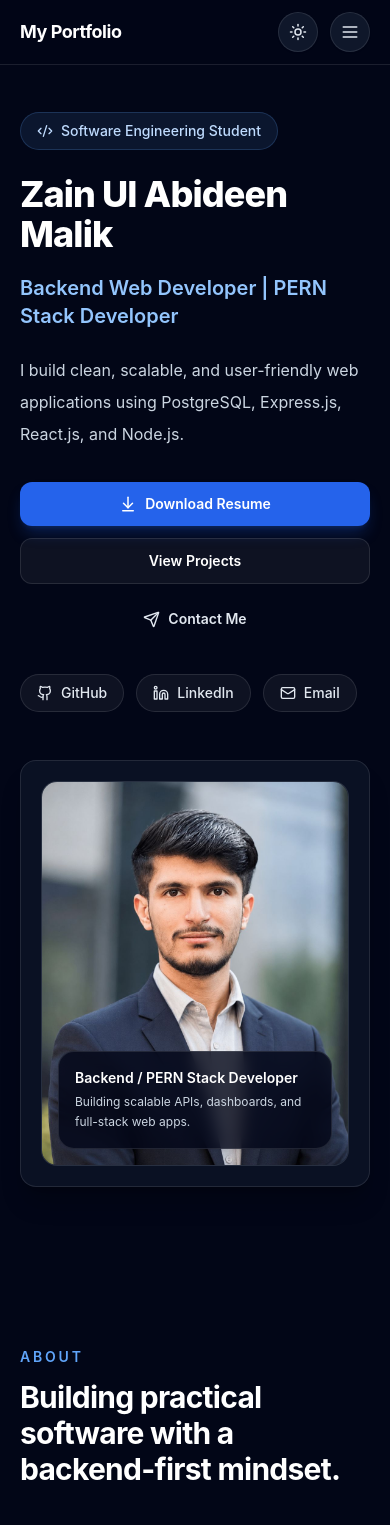
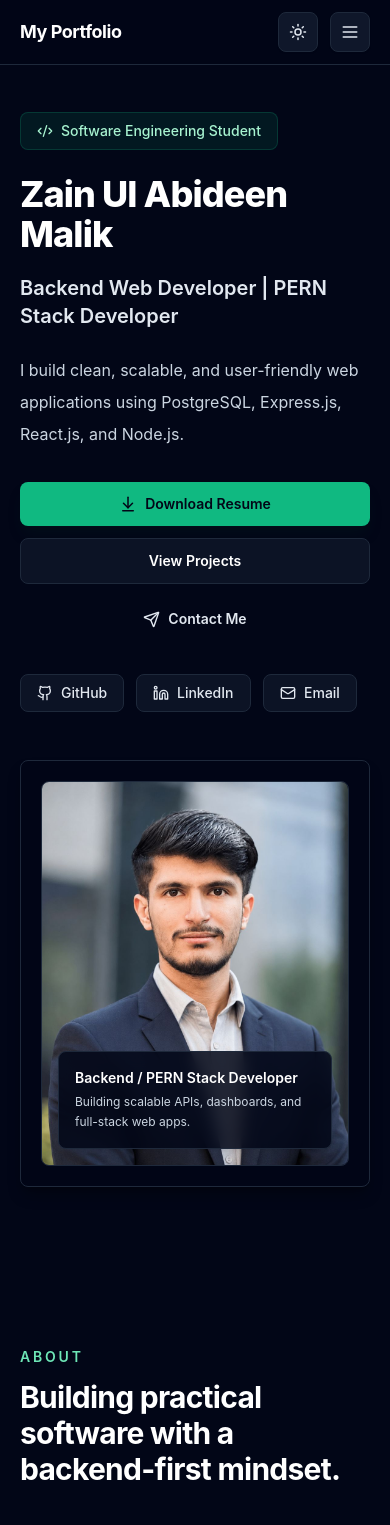
Before and after one commit to Zainmalik3618/my-Portfolio, a React (Vite) app: page / in a window 390 px wide. Shown: the top 1525 px of the page. Built offline with nearby package versions, Linux system fonts and the light colour scheme.

Commit message:
Update portfolio theme and animations

```diff
--- a/src/App.jsx
+++ b/src/App.jsx
@@ -21,7 +21,7 @@ function App() {
   };
 
   return (
-    <div className="min-h-screen bg-slate-50 text-slate-900 antialiased transition-colors duration-300 dark:bg-slate-950 dark:text-slate-100">
+    <div className="min-h-screen bg-slate-50 text-slate-900 antialiased transition-colors duration-500 ease-out dark:bg-slate-950 dark:text-slate-100">
       <Navbar theme={theme} onToggleTheme={toggleTheme} />
       <main>
         <Hero />
--- a/src/components/About.jsx
+++ b/src/components/About.jsx
@@ -1,5 +1,7 @@
 import { motion } from 'framer-motion';
 import { Code2, Database, GraduationCap } from 'lucide-react';
+
+const sectionMotion = { duration: 0.7, ease: [0.22, 1, 0.36, 1] };
 
 function About() {
   const highlights = [
@@ -16,7 +18,7 @@ function About() {
             initial={{ opacity: 0, y: 24 }}
             whileInView={{ opacity: 1, y: 0 }}
             viewport={{ once: true, amount: 0.3 }}
-            transition={{ duration: 0.55 }}
+            transition={sectionMotion}
           >
             <p className="section-kicker">About</p>
             <h2 className="section-title">Building practical software with a backend-first mindset.</h2>
@@ -26,7 +28,7 @@ function About() {
             initial={{ opacity: 0, y: 24 }}
             whileInView={{ opacity: 1, y: 0 }}
             viewport={{ once: true, amount: 0.3 }}
-            transition={{ duration: 0.55, delay: 0.05 }}
+            transition={{ ...sectionMotion, delay: 0.05 }}
             className="panel p-6 sm:p-8"
           >
             <p className="text-base leading-8 text-slate-600 dark:text-slate-300">
@@ -39,9 +41,9 @@ function About() {
               {highlights.map(({ title, icon: Icon }) => (
                 <div
                   key={title}
-                  className="rounded-2xl border border-slate-200 bg-slate-50 p-4 dark:border-white/10 dark:bg-white/5"
+                  className="rounded-lg border border-slate-200 bg-slate-50 p-4 smooth-motion hover:border-emerald-300 hover:bg-white dark:border-slate-800 dark:bg-slate-900/70 dark:hover:border-emerald-500/50 dark:hover:bg-slate-900"
                 >
-                  <Icon className="mb-3 text-blue-600 dark:text-blue-300" size={22} />
+                  <Icon className="mb-3 text-emerald-700 dark:text-emerald-300" size={22} />
                   <p className="text-sm font-semibold text-slate-800 dark:text-slate-100">{title}</p>
                 </div>
               ))}
--- a/src/components/Contact.jsx
+++ b/src/components/Contact.jsx
@@ -4,6 +4,9 @@ import { Mail, MapPin, Send } from 'lucide-react';
 
 const FORMSPREE_ENDPOINT = 'https://formspree.io/f/maqzaorr';
 const FORMSPREE_PLACEHOLDER = 'PASTE_YOUR_FORMSPREE_ENDPOINT_HERE';
+const sectionMotion = { duration: 0.7, ease: [0.22, 1, 0.36, 1] };
+const inputClass =
+  'rounded-lg border border-slate-200 bg-white px-4 py-3 text-slate-900 outline-none smooth-motion placeholder:text-slate-400 focus:border-emerald-500 focus:ring-4 focus:ring-emerald-500/10 dark:border-slate-800 dark:bg-slate-950 dark:text-white';
 
 function Contact() {
   const [status, setStatus] = useState('idle');
@@ -47,13 +50,13 @@ function Contact() {
   };
 
   return (
-    <section id="contact" className="bg-white py-20 dark:bg-slate-900/40">
+    <section id="contact" className="bg-white py-20 dark:bg-slate-900/30">
       <div className="section-container grid gap-10 lg:grid-cols-[0.9fr_1.1fr] lg:items-start">
         <motion.div
           initial={{ opacity: 0, y: 24 }}
           whileInView={{ opacity: 1, y: 0 }}
           viewport={{ once: true, amount: 0.3 }}
-          transition={{ duration: 0.55 }}
+          transition={sectionMotion}
         >
           <p className="section-kicker">Contact</p>
           <h2 className="section-title">Let's build something thoughtful.</h2>
@@ -64,7 +67,7 @@ function Contact() {
           <div className="mt-8 space-y-4">
             <a
               href="mailto:zainmalik3618@gmail.com"
-              className="flex items-center gap-3 text-sm font-medium text-slate-700 transition hover:text-blue-700 dark:text-slate-200 dark:hover:text-blue-200"
+              className="flex items-center gap-3 text-sm font-medium text-slate-700 smooth-motion hover:text-emerald-800 dark:text-slate-200 dark:hover:text-emerald-200"
             >
               <Mail size={18} />
               zainmalik3618@gmail.com
@@ -81,7 +84,7 @@ function Contact() {
           initial={{ opacity: 0, y: 24 }}
           whileInView={{ opacity: 1, y: 0 }}
           viewport={{ once: true, amount: 0.3 }}
-          transition={{ duration: 0.55, delay: 0.05 }}
+          transition={{ ...sectionMotion, delay: 0.05 }}
           className="panel p-6 sm:p-8"
         >
           <div className="grid gap-5">
@@ -94,7 +97,7 @@ function Contact() {
                 name="name"
                 required
                 placeholder="Your name"
-                className="rounded-xl border border-slate-200 bg-white px-4 py-3 text-slate-900 outline-none transition placeholder:text-slate-400 focus:border-blue-500 focus:ring-4 focus:ring-blue-500/10 dark:border-white/10 dark:bg-slate-950 dark:text-white"
+                className={inputClass}
               />
             </label>
 
@@ -105,7 +108,7 @@ function Contact() {
                 name="email"
                 required
                 placeholder="you@example.com"
-                className="rounded-xl border border-slate-200 bg-white px-4 py-3 text-slate-900 outline-none transition placeholder:text-slate-400 focus:border-blue-500 focus:ring-4 focus:ring-blue-500/10 dark:border-white/10 dark:bg-slate-950 dark:text-white"
+                className={inputClass}
               />
             </label>
 
@@ -116,14 +119,14 @@ function Contact() {
                 required
                 rows="5"
                 placeholder="Tell me about your project"
-                className="resize-none rounded-xl border border-slate-200 bg-white px-4 py-3 text-slate-900 outline-none transition placeholder:text-slate-400 focus:border-blue-500 focus:ring-4 focus:ring-blue-500/10 dark:border-white/10 dark:bg-slate-950 dark:text-white"
+                className={`${inputClass} resize-none`}
               />
             </label>
 
             <button
               type="submit"
               disabled={status === 'loading'}
-              className="inline-flex items-center justify-center gap-2 rounded-xl bg-blue-600 px-5 py-3 text-sm font-semibold text-white shadow-lg shadow-blue-600/25 transition hover:-translate-y-0.5 hover:bg-blue-700 disabled:cursor-not-allowed disabled:bg-blue-400 disabled:hover:translate-y-0"
+              className="inline-flex items-center justify-center gap-2 rounded-lg bg-slate-950 px-5 py-3 text-sm font-semibold text-white shadow-lg shadow-slate-950/20 smooth-lift hover:bg-emerald-700 disabled:cursor-not-allowed disabled:bg-slate-400 disabled:hover:translate-y-0 dark:bg-emerald-500 dark:text-slate-950 dark:hover:bg-emerald-400 dark:disabled:bg-slate-700 dark:disabled:text-slate-400"
             >
               <Send size={17} />
               {status === 'loading' ? 'Sending...' : 'Submit'}
@@ -131,7 +134,7 @@ function Contact() {
 
             {statusMessage && (
               <p
-                className={`rounded-xl px-4 py-3 text-sm font-medium ${
+                className={`rounded-lg px-4 py-3 text-sm font-medium ${
                   status === 'success'
                     ? 'bg-emerald-50 text-emerald-700 dark:bg-emerald-400/10 dark:text-emerald-200'
                     : 'bg-red-50 text-red-700 dark:bg-red-400/10 dark:text-red-200'
--- a/src/components/Footer.jsx
+++ b/src/components/Footer.jsx
@@ -1,8 +1,8 @@
 function Footer() {
   return (
-    <footer className="border-t border-slate-200 bg-slate-50 py-8 dark:border-white/10 dark:bg-slate-950">
+    <footer className="border-t border-slate-200 bg-slate-50 py-8 dark:border-slate-800 dark:bg-slate-950">
       <div className="section-container text-center text-sm text-slate-600 dark:text-slate-400">
-        © 2026 Zain Ul Abideen Malik. All rights reserved.
+        &copy; 2026 Zain Ul Abideen Malik. All rights reserved.
       </div>
     </footer>
   );
--- a/src/components/Hero.jsx
+++ b/src/components/Hero.jsx
@@ -3,6 +3,7 @@ import { motion } from 'framer-motion';
 import { ArrowDownToLine, Code2, Github, Linkedin, Mail, Send, UserRound } from 'lucide-react';
 
 const PROFILE_IMAGE = '/profile.jpg';
+const sectionMotion = { duration: 0.85, ease: [0.22, 1, 0.36, 1] };
 
 function Hero() {
   const [showProfileImage, setShowProfileImage] = useState(true);
@@ -15,11 +16,12 @@ function Hero() {
 
   return (
     <section id="home" className="relative overflow-hidden pb-20 pt-28 sm:pb-24 sm:pt-32 lg:pb-28">
-      <div className="absolute inset-0 -z-10 bg-[radial-gradient(circle_at_top_left,rgba(59,130,246,0.18),transparent_32%),radial-gradient(circle_at_70%_20%,rgba(168,85,247,0.16),transparent_30%)] dark:bg-[radial-gradient(circle_at_top_left,rgba(59,130,246,0.22),transparent_34%),radial-gradient(circle_at_70%_20%,rgba(168,85,247,0.18),transparent_32%)]" />
+      <div className="absolute inset-0 -z-10 bg-[linear-gradient(135deg,rgba(15,23,42,0.04),rgba(16,185,129,0.08)_42%,rgba(37,99,235,0.06))] dark:bg-[linear-gradient(135deg,#020617,rgba(15,23,42,0.96)_48%,rgba(6,78,59,0.34))]" />
+      <div className="absolute inset-x-0 top-0 -z-10 h-px bg-gradient-to-r from-transparent via-emerald-400/60 to-transparent" />
 
       <div className="section-container grid items-center gap-12 lg:grid-cols-[1.05fr_0.95fr]">
-        <motion.div initial={{ opacity: 0, y: 24 }} animate={{ opacity: 1, y: 0 }} transition={{ duration: 0.7 }}>
-          <div className="mb-6 inline-flex items-center gap-2 rounded-full border border-blue-200 bg-blue-50 px-4 py-2 text-sm font-medium text-blue-700 dark:border-blue-400/20 dark:bg-blue-400/10 dark:text-blue-200">
+        <motion.div initial={{ opacity: 0, y: 24 }} animate={{ opacity: 1, y: 0 }} transition={sectionMotion}>
+          <div className="mb-6 inline-flex items-center gap-2 rounded-lg border border-emerald-200 bg-emerald-50 px-4 py-2 text-sm font-medium text-emerald-800 dark:border-emerald-500/20 dark:bg-emerald-500/10 dark:text-emerald-200">
             <Code2 size={16} />
             Software Engineering Student
           </div>
@@ -27,7 +29,7 @@ function Hero() {
           <h1 className="max-w-3xl text-4xl font-extrabold tracking-tight text-slate-950 dark:text-white sm:text-5xl lg:text-6xl">
             Zain Ul Abideen Malik
           </h1>
-          <p className="mt-5 text-xl font-semibold text-blue-700 dark:text-blue-300 sm:text-2xl">
+          <p className="mt-5 text-xl font-semibold text-slate-700 dark:text-slate-200 sm:text-2xl">
             Backend Web Developer | PERN Stack Developer
           </p>
           <p className="mt-6 max-w-2xl text-base leading-8 text-slate-600 dark:text-slate-300 sm:text-lg">
@@ -38,20 +40,20 @@ function Hero() {
           <div className="mt-8 flex flex-col gap-3 sm:flex-row">
             <a
               href="/resume.pdf"
-              className="inline-flex items-center justify-center gap-2 rounded-xl bg-blue-600 px-5 py-3 text-sm font-semibold text-white shadow-lg shadow-blue-600/25 transition hover:-translate-y-0.5 hover:bg-blue-700"
+              className="inline-flex items-center justify-center gap-2 rounded-lg bg-slate-950 px-5 py-3 text-sm font-semibold text-white shadow-lg shadow-slate-950/20 smooth-lift hover:bg-emerald-700 dark:bg-emerald-500 dark:text-slate-950 dark:shadow-emerald-950/20 dark:hover:bg-emerald-400"
             >
               <ArrowDownToLine size={18} />
               Download Resume
             </a>
             <a
               href="#projects"
-              className="inline-flex items-center justify-center rounded-xl border border-slate-300 bg-white px-5 py-3 text-sm font-semibold text-slate-800 transition hover:-translate-y-0.5 hover:border-blue-300 hover:text-blue-700 dark:border-white/10 dark:bg-white/5 dark:text-white dark:hover:border-blue-400 dark:hover:text-blue-200"
+              className="inline-flex items-center justify-center rounded-lg border border-slate-300 bg-white px-5 py-3 text-sm font-semibold text-slate-800 smooth-lift hover:border-emerald-300 hover:text-emerald-800 dark:border-slate-800 dark:bg-slate-900/80 dark:text-white dark:hover:border-emerald-500/60 dark:hover:text-emerald-200"
             >
               View Projects
             </a>
             <a
               href="#contact"
-              className="inline-flex items-center justify-center gap-2 rounded-xl border border-transparent px-5 py-3 text-sm font-semibold text-slate-700 transition hover:-translate-y-0.5 hover:text-blue-700 dark:text-slate-200 dark:hover:text-blue-200"
+              className="inline-flex items-center justify-center gap-2 rounded-lg border border-transparent px-5 py-3 text-sm font-semibold text-slate-700 smooth-lift hover:text-emerald-800 dark:text-slate-200 dark:hover:text-emerald-200"
             >
               <Send size={17} />
               Contact Me
@@ -63,7 +65,7 @@ function Hero() {
               <a
                 key={label}
                 href={href}
-                className="inline-flex items-center gap-2 rounded-full border border-slate-200 bg-white px-4 py-2 text-sm font-medium text-slate-700 transition hover:-translate-y-0.5 hover:border-blue-300 hover:text-blue-700 dark:border-white/10 dark:bg-white/5 dark:text-slate-200 dark:hover:border-blue-400 dark:hover:text-blue-200"
+                className="inline-flex items-center gap-2 rounded-lg border border-slate-200 bg-white px-4 py-2 text-sm font-medium text-slate-700 smooth-lift hover:border-emerald-300 hover:text-emerald-800 dark:border-slate-800 dark:bg-slate-900/80 dark:text-slate-200 dark:hover:border-emerald-500/60 dark:hover:text-emerald-200"
               >
                 <Icon size={16} />
                 {label}
@@ -75,10 +77,10 @@ function Hero() {
         <motion.div
           initial={{ opacity: 0, scale: 0.96 }}
           animate={{ opacity: 1, scale: 1 }}
-          transition={{ duration: 0.7, delay: 0.1 }}
+          transition={{ ...sectionMotion, delay: 0.1 }}
           className="panel overflow-hidden p-5 sm:p-6"
         >
-          <div className="relative overflow-hidden rounded-2xl border border-slate-200 bg-slate-100 dark:border-white/10 dark:bg-slate-900">
+          <div className="relative overflow-hidden rounded-lg border border-slate-200 bg-slate-100 dark:border-slate-800 dark:bg-slate-900">
             <div className="aspect-[4/5] sm:aspect-[5/4] lg:aspect-[4/5]">
               {showProfileImage ? (
                 <img
@@ -88,15 +90,15 @@ function Hero() {
                   onError={() => setShowProfileImage(false)}
                 />
               ) : (
-                <div className="flex h-full w-full items-center justify-center bg-gradient-to-br from-blue-50 via-white to-purple-50 dark:from-slate-900 dark:via-slate-950 dark:to-blue-950">
-                  <div className="flex h-28 w-28 items-center justify-center rounded-full border border-blue-200 bg-white text-blue-600 shadow-lg dark:border-blue-400/20 dark:bg-slate-900 dark:text-blue-300">
+                <div className="flex h-full w-full items-center justify-center bg-gradient-to-br from-slate-100 via-white to-emerald-50 dark:from-slate-900 dark:via-slate-950 dark:to-emerald-950/40">
+                  <div className="flex h-28 w-28 items-center justify-center rounded-lg border border-emerald-200 bg-white text-emerald-700 shadow-lg dark:border-emerald-500/20 dark:bg-slate-900 dark:text-emerald-300">
                     <UserRound size={56} />
                   </div>
                 </div>
               )}
             </div>
 
-            <div className="absolute inset-x-4 bottom-4 rounded-2xl border border-white/70 bg-white/85 p-4 shadow-xl backdrop-blur dark:border-white/10 dark:bg-slate-950/80">
+            <div className="absolute inset-x-4 bottom-4 rounded-lg border border-white/70 bg-white/90 p-4 shadow-xl backdrop-blur dark:border-slate-800 dark:bg-slate-950/85">
               <p className="text-sm font-semibold text-slate-950 dark:text-white">Backend / PERN Stack Developer</p>
               <p className="mt-1 text-xs leading-5 text-slate-600 dark:text-slate-300">
                 Building scalable APIs, dashboards, and full-stack web apps.
--- a/src/components/Navbar.jsx
+++ b/src/components/Navbar.jsx
@@ -16,7 +16,7 @@ function Navbar({ theme, onToggleTheme }) {
   const closeMenu = () => setIsOpen(false);
 
   return (
-    <header className="fixed inset-x-0 top-0 z-50 border-b border-slate-200/70 bg-white/85 backdrop-blur-xl dark:border-white/10 dark:bg-slate-950/80">
+    <header className="fixed inset-x-0 top-0 z-50 border-b border-slate-200/80 bg-white/90 backdrop-blur-xl dark:border-slate-800 dark:bg-slate-950/90">
       <nav className="section-container flex h-16 items-center justify-between">
         <a href="#home" className="text-lg font-bold tracking-tight text-slate-950 dark:text-white" onClick={closeMenu}>
           My Portfolio
@@ -27,7 +27,7 @@ function Navbar({ theme, onToggleTheme }) {
             <a
               key={link.href}
               href={link.href}
-              className="text-sm font-medium text-slate-600 transition hover:text-blue-600 dark:text-slate-300 dark:hover:text-blue-300"
+              className="text-sm font-medium text-slate-600 smooth-motion hover:text-emerald-700 dark:text-slate-300 dark:hover:text-emerald-300"
             >
               {link.label}
             </a>
@@ -40,7 +40,7 @@ function Navbar({ theme, onToggleTheme }) {
           <button
             type="button"
             onClick={() => setIsOpen((current) => !current)}
-            className="inline-flex h-10 w-10 items-center justify-center rounded-full border border-slate-200 bg-white text-slate-700 shadow-sm dark:border-white/10 dark:bg-slate-900 dark:text-slate-200"
+            className="inline-flex h-10 w-10 items-center justify-center rounded-lg border border-slate-200 bg-white text-slate-700 shadow-sm smooth-lift dark:border-slate-800 dark:bg-slate-900 dark:text-slate-200"
             aria-label="Toggle navigation menu"
           >
             {isOpen ? <X size={20} /> : <Menu size={20} />}
@@ -49,14 +49,14 @@ function Navbar({ theme, onToggleTheme }) {
       </nav>
 
       {isOpen && (
-        <div className="border-t border-slate-200 bg-white px-5 py-4 shadow-lg dark:border-white/10 dark:bg-slate-950 md:hidden">
+        <div className="border-t border-slate-200 bg-white px-5 py-4 shadow-lg dark:border-slate-800 dark:bg-slate-950 md:hidden">
           <div className="mx-auto flex max-w-6xl flex-col gap-2">
             {navLinks.map((link) => (
               <a
                 key={link.href}
                 href={link.href}
                 onClick={closeMenu}
-                className="rounded-xl px-3 py-3 text-sm font-medium text-slate-700 transition hover:bg-slate-100 hover:text-blue-600 dark:text-slate-200 dark:hover:bg-white/10 dark:hover:text-blue-300"
+                className="rounded-lg px-3 py-3 text-sm font-medium text-slate-700 smooth-motion hover:bg-slate-100 hover:text-emerald-700 dark:text-slate-200 dark:hover:bg-slate-900 dark:hover:text-emerald-300"
               >
                 {link.label}
               </a>
--- a/src/components/Projects.jsx
+++ b/src/components/Projects.jsx
@@ -1,6 +1,8 @@
 import { motion } from 'framer-motion';
 import { projects } from '../data/projects';
 import ProjectCard from './ProjectCard';
+
+const sectionMotion = { duration: 0.7, ease: [0.22, 1, 0.36, 1] };
 
 function Projects() {
   return (
@@ -20,7 +22,7 @@ function Projects() {
           initial={{ opacity: 0, y: 24 }}
           whileInView={{ opacity: 1, y: 0 }}
           viewport={{ once: true, amount: 0.2 }}
-          transition={{ duration: 0.55 }}
+          transition={sectionMotion}
           className="mt-10 grid gap-6"
         >
           {projects.map((project) => (
--- a/src/components/Skills.jsx
+++ b/src/components/Skills.jsx
@@ -1,9 +1,11 @@
 import { motion } from 'framer-motion';
 import { skills } from '../data/skills';
 
+const sectionMotion = { duration: 0.7, ease: [0.22, 1, 0.36, 1] };
+
 function Skills() {
   return (
-    <section id="skills" className="bg-white py-20 dark:bg-slate-900/40">
+    <section id="skills" className="bg-white py-20 dark:bg-slate-900/30">
       <div className="section-container">
         <div className="mx-auto max-w-3xl text-center">
           <p className="section-kicker">Skills</p>
@@ -14,13 +16,13 @@ function Skills() {
           initial={{ opacity: 0, y: 24 }}
           whileInView={{ opacity: 1, y: 0 }}
           viewport={{ once: true, amount: 0.2 }}
-          transition={{ duration: 0.55 }}
+          transition={sectionMotion}
           className="mt-10 grid grid-cols-2 gap-3 sm:grid-cols-3 md:grid-cols-4 lg:grid-cols-5"
         >
           {skills.map((skill) => (
             <div
               key={skill}
-              className="rounded-2xl border border-slate-200 bg-slate-50 px-4 py-4 text-center text-sm font-semibold text-slate-700 shadow-sm transition hover:-translate-y-1 hover:border-blue-300 hover:bg-white hover:text-blue-700 dark:border-white/10 dark:bg-slate-950/70 dark:text-slate-200 dark:hover:border-blue-400 dark:hover:bg-slate-950 dark:hover:text-blue-200"
+              className="rounded-lg border border-slate-200 bg-slate-50 px-4 py-4 text-center text-sm font-semibold text-slate-700 shadow-sm smooth-lift hover:border-emerald-300 hover:bg-white hover:text-emerald-800 dark:border-slate-800 dark:bg-slate-950/80 dark:text-slate-200 dark:hover:border-emerald-500/60 dark:hover:bg-slate-950 dark:hover:text-emerald-200"
             >
               {skill}
             </div>
--- a/src/components/ThemeToggle.jsx
+++ b/src/components/ThemeToggle.jsx
@@ -7,7 +7,7 @@ function ThemeToggle({ theme, onToggleTheme }) {
     <button
       type="button"
       onClick={onToggleTheme}
-      className="inline-flex h-10 w-10 items-center justify-center rounded-full border border-slate-200 bg-white text-slate-700 shadow-sm transition hover:-translate-y-0.5 hover:border-blue-300 hover:text-blue-600 focus:outline-none focus:ring-2 focus:ring-blue-500 focus:ring-offset-2 focus:ring-offset-white dark:border-white/10 dark:bg-slate-900 dark:text-slate-200 dark:hover:border-blue-400 dark:hover:text-blue-300 dark:focus:ring-offset-slate-950"
+      className="inline-flex h-10 w-10 items-center justify-center rounded-lg border border-slate-200 bg-white text-slate-700 shadow-sm smooth-lift focus-ring hover:border-emerald-300 hover:text-emerald-700 dark:border-slate-800 dark:bg-slate-900 dark:text-slate-200 dark:hover:border-emerald-500/60 dark:hover:text-emerald-300"
       aria-label={isDark ? 'Switch to light mode' : 'Switch to dark mode'}
       title={isDark ? 'Light mode' : 'Dark mode'}
     >
--- a/src/index.css
+++ b/src/index.css
@@ -10,10 +10,11 @@
   body {
     margin: 0;
     min-width: 320px;
+    background: #020617;
   }
 
   ::selection {
-    background: rgba(59, 130, 246, 0.28);
+    background: rgba(16, 185, 129, 0.28);
   }
 }
 
@@ -27,10 +28,22 @@
   }
 
   .section-kicker {
-    @apply mb-3 text-sm font-semibold uppercase tracking-[0.2em] text-blue-600 dark:text-blue-400;
+    @apply mb-3 text-sm font-semibold uppercase tracking-[0.2em] text-emerald-700 dark:text-emerald-300;
   }
 
   .panel {
-    @apply rounded-2xl border border-slate-200/80 bg-white/80 shadow-xl shadow-slate-200/60 backdrop-blur dark:border-white/10 dark:bg-slate-900/70 dark:shadow-black/20;
+    @apply rounded-lg border border-slate-200/90 bg-white/90 shadow-lg shadow-slate-200/50 backdrop-blur dark:border-slate-800 dark:bg-slate-950/80 dark:shadow-black/30;
+  }
+
+  .smooth-motion {
+    @apply transition duration-300 ease-out will-change-transform;
+  }
+
+  .smooth-lift {
+    @apply smooth-motion hover:-translate-y-0.5;
+  }
+
+  .focus-ring {
+    @apply focus:outline-none focus:ring-2 focus:ring-emerald-500/70 focus:ring-offset-2 focus:ring-offset-slate-50 dark:focus:ring-offset-slate-950;
   }
 }
--- a/tailwind.config.js
+++ b/tailwind.config.js
@@ -8,7 +8,7 @@ export default {
         sans: ['Inter', 'ui-sans-serif', 'system-ui', 'sans-serif'],
       },
       boxShadow: {
-        glow: '0 24px 70px rgba(59, 130, 246, 0.18)',
+        glow: '0 24px 70px rgba(15, 23, 42, 0.18)',
       },
     },
   },
```
Also changed, not shown: src/components/ProjectCard.jsx (+9 -9 lines).
